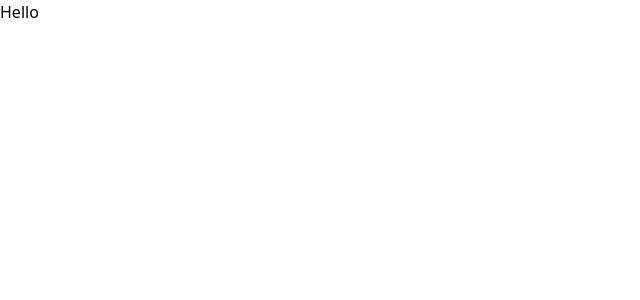
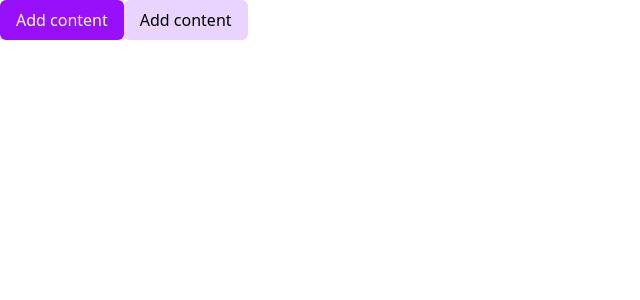
Before and after one commit to M0hitThapa/zaplink, a React (Vite) app in the folder frontend/: page / in a window 1280 px wide. Shown: the top 300 px of the page, without its empty margins (0-640 px from the left). Built offline with nearby package versions, Linux system fonts and the light colour scheme.

Commit message:
made a simple reusable button

```diff
--- a/frontend/src/App.tsx
+++ b/frontend/src/App.tsx
@@ -1,5 +1,6 @@
 
 import './App.css'
+import { Button } from './components/Button'
 
 function App() {
 
@@ -7,7 +8,8 @@ function App() {
   return (
     <>
       <div>
-        Hello
+        <Button variant='primary' text="Add content" />
+        <Button variant='secondary' text="Add content" />
       </div>
     </>
   )
--- a/frontend/src/components/Button.tsx
+++ b/frontend/src/components/Button.tsx
@@ -6,6 +6,15 @@ interface ButtonProps {
     startIcon:ReactElement
 }
 
-export function Button(props:ButtonProps) {
 
+const variantClasses = {
+    "primary":"bg-purple-600 text-white",
+    "secondary":"bg-purple-200 text-purple"
 }
+
+const defaultStyles = "px-4 py-2 rounded-md";
+export function Button({variant, text, startIcon}:ButtonProps) {
+return <button className={variantClasses[variant] + " " + defaultStyles}>
+    {text}
+</button>
+}
```
